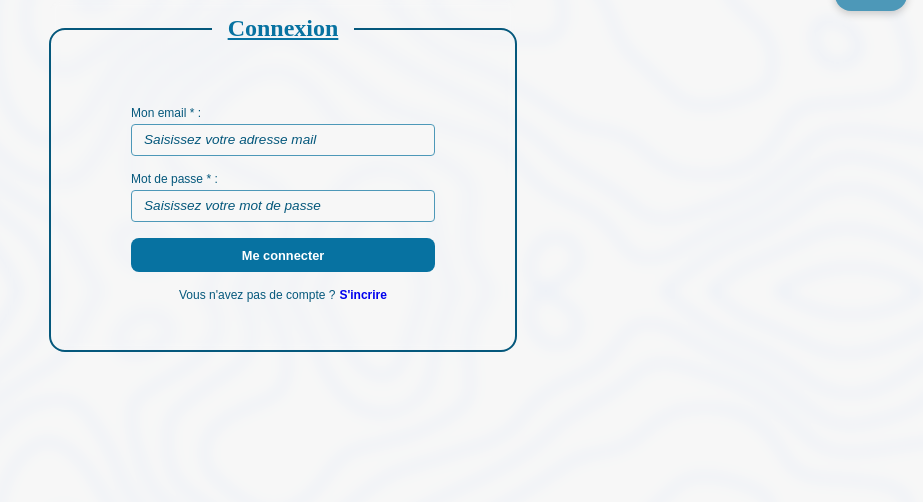
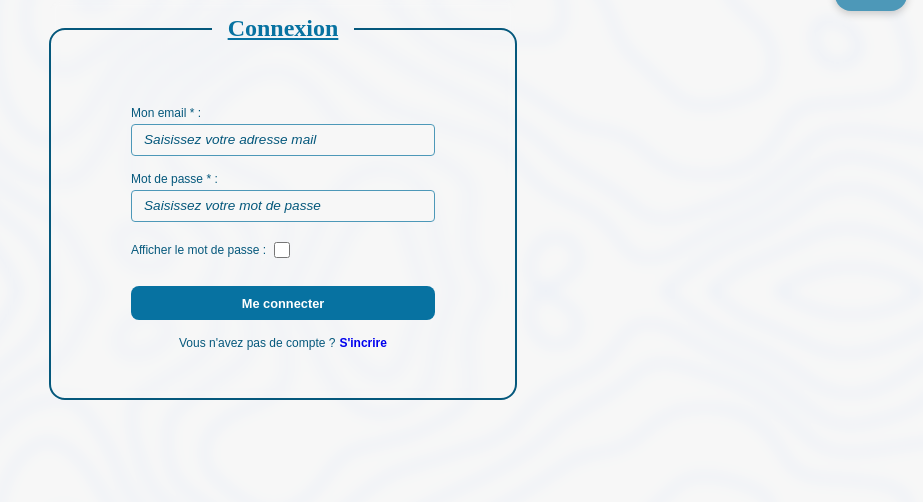
Before and after one commit to Samito-05/Click-Journey_MI3_Groupe_H, a PHP site: page /Click-Journey_MI3_Groupe_H/pages/Connexion.php in a window 1280 px wide. Shown: the part 109-611 px from the top of the page, without its empty margins (357-1280 px from the left). Run offline with PHP 8.4, Linux system fonts and the light colour scheme.

Commit message:
visu mdp

```diff
--- a/pages/Connexion.php
+++ b/pages/Connexion.php
@@ -10,8 +10,8 @@ $message = $_GET['error'] ?? null;
         <title>PeakExplorer - Randonnées en hautes montages</title>
         <link rel="stylesheet" type="text/css" href="../style.css">
         <link id="theme-link" rel="stylesheet" href="../clair.css">
-
         <link rel="icon" type="image/jpg" href="../Images/logo.jpg">
+        <script src="../JAVASCRIPT/mdp.js"></script>
     </head>
     <body>
         <?php require('../php/header.php') ?>
@@ -30,7 +30,12 @@ $message = $_GET['error'] ?? null;
                         <div class="div_connexion">
                             <label for="mdp_connexion">Mot de passe * :</label>
                         </div>
+                        <div class="div_connexion">
                             <input type="password" id="mdp_connexion" name="mdp_connexion" class="champ_connexion" placeholder="Saisissez votre mot de passe" required>
+                        </div>
+                        <div class="div_connexion div_visu_mdp">
+                            <p class="visibilite_mdp">Afficher le mot de passe :</p>
+                            <input type="checkbox" class="visu_mdp" onclick="visu_mdp()">
                         </div>
                     <?php else: ?>
                         <div class="div_connexion">
@@ -43,7 +48,12 @@ $message = $_GET['error'] ?? null;
                         <div class="div_connexion">
                             <label for="mdp_connexion">Mot de passe * :</label>
                         </div>
-                            <input type="password" id="mdp_connexion" name="mdp_connexion" class="champ_connexion champ_error" placeholder="<?php echo($message) ?>" required>
+                        <div class="div_connexion">
+                            <input type="password" id="mdp_connexion" name="mdp_connexion" class="champ_connexion champ_error" placeholder="Saisissez votre mot de passe" required>
+                        </div>
+                        <div class="div_connexion div_visu_mdp">
+                            <p class="visibilite_mdp">Afficher le mot de passe :</p>
+                            <input type="checkbox" class="visu_mdp"onclick="visu_mdp()">
                         </div>
                     <?php endif; ?>
 
--- a/style.css
+++ b/style.css
@@ -690,6 +690,23 @@ h2.paiement {
     outline: none;
 }
 
+.div_visu_mdp {
+    display: flex;
+    justify-content: flex-start;
+    margin-bottom: 3vmin;
+}
+
+.visu_mdp {
+    height: 2vmin;
+    width: 2vmin;
+    margin-left: 1vmin;
+    cursor: pointer;
+}
+
+.visibilite_mdp {
+    margin: auto 0;
+}
+
 .boutton_connexion:hover {
     background-color: var(--third-color);
 }
```
Also changed, not shown: JAVASCRIPT/mdp.js (added, +44 -0 lines), pages/Inscription.php (+9 -1 lines), pages/profile.php (+9 -1 lines).
